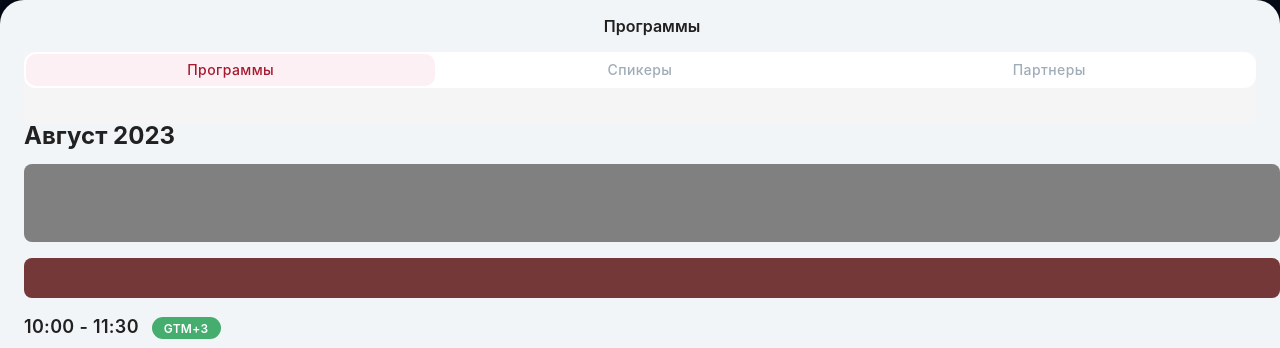
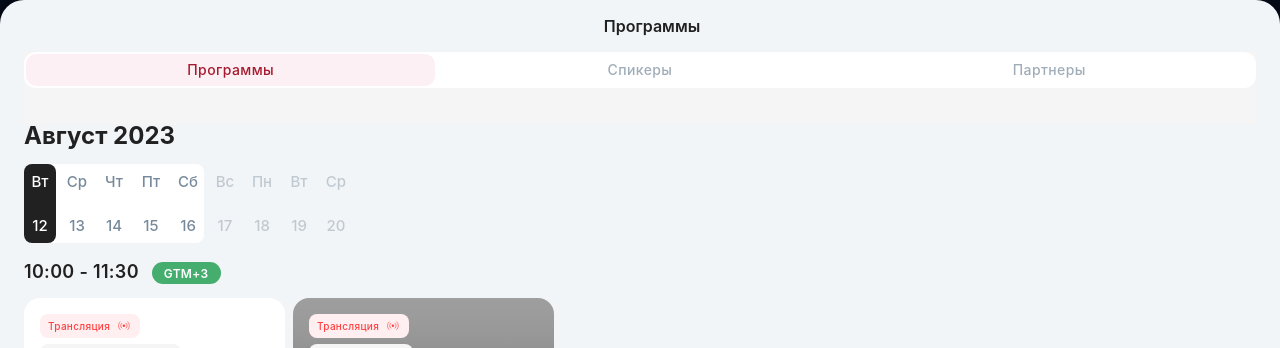
Before and after one commit to NikitaKholodov/JuridicalForum, a React (Create React App) app: page / in a window 1280 px wide. Both pictures are taken after a click on the picture 44 px from the left and 383 px from the top of the page. Shown: the top 348 px of the page. Built offline with nearby package versions, Linux system fonts and the light colour scheme; grey boxes are pictures that could not be loaded.

Commit message:
calendar component

```diff
--- /dev/null
+++ b/src/components/Calendar/Calendar.tsx
@@ -0,0 +1,29 @@
+import React from "react";
+import cn from "classnames";
+
+import { programmsData } from "../../data/data.mock";
+
+import styles from "./styles.module.scss";
+
+const Calendar = () => (
+  <div className={styles.calendar}>
+    <div className={styles.activeDays}>
+      {programmsData.date.activeDays.map((item) => (
+      <div key={item.fullDate} className={cn(styles.day, {
+        [styles.chosen]: item.isChosen
+      })}>
+        <div className={styles.dayName}>{item.dayName}</div>
+        <div className={styles.dayNumber}>{item.dayNumber}</div>
+      </div>))}
+    </div>
+    <div className={styles.disabledDays}>
+    {programmsData.date.disabledDays.map((item) => (
+      <div key={item.fullDate} className={styles.day}>
+        <div className={styles.dayName}>{item.dayName}</div>
+        <div className={styles.dayNumber}>{item.dayNumber}</div>
+      </div>))}
+    </div>
+  </div>
+);
+
+export default Calendar;
--- /dev/null
+++ b/src/components/Calendar/styles.module.scss
@@ -0,0 +1,44 @@
+.calendar {
+  display: flex;
+  color: #778A9B;
+  gap: 5px;
+  color: #778A9B;
+  font-size: 15px;
+  font-style: normal;
+  font-weight: 500;
+  line-height: 20px;
+}
+
+.activeDays, .disabledDays {
+  display: flex;
+  gap: 5px;
+}
+
+.activeDays {
+  background-color: #fff;
+  border-radius: 8px;
+}
+
+.disabledDays {
+  opacity: 0.4;
+}
+
+.day {
+  display: flex;
+  flex-direction: column;
+  gap: 9px;
+  width: 32px;
+
+  div {
+    height: 35px;
+    display: flex;
+    align-items: center;
+    justify-content: center;
+  }
+}
+
+.chosen {
+  border-radius: 8px;
+  background: #212122;
+  color: #fff;
+}
--- a/src/components/Programms/Programms.tsx
+++ b/src/components/Programms/Programms.tsx
@@ -7,6 +7,7 @@ import ProgrammCard from "../ProgrammCard/ProgrammCard";
 import { programmsData } from "../../data/data.mock";
 
 import styles from "./styles.module.scss";
+import Calendar from "../Calendar/Calendar";
 
 const Programms: FC = () => {
   return (
@@ -23,7 +24,9 @@ const Programms: FC = () => {
         <div className={styles.title}>
           {programmsData.date.currentMonth} {programmsData.date.currentYear}
         </div>
-        <div className={styles.calendar}></div>
+        <div className={styles.calendar}>
+          <Calendar />
+        </div>
         <div className={styles.tabs}></div>
         <div className={styles.programm}>
           {programmsData.programm[0].ivents.map((item) => (
--- a/src/components/Programms/styles.module.scss
+++ b/src/components/Programms/styles.module.scss
@@ -26,17 +26,8 @@
   padding-right: 24px;
 }
 
-.calendar {
-  background-color: gray;
-  height: 78px;
-  margin-bottom: 16px;
-  border-radius: 8px;
-}
 
 .tabs {
-  height: 40px;
-  background-color: #753838;
-  border-radius: 8px;
   margin-bottom: 16px;
 }
 
--- a/src/data/data.mock.ts
+++ b/src/data/data.mock.ts
@@ -111,10 +111,10 @@ export const programmsData = {
       { dayName: "Сб", dayNumber: 16, isChosen: false, fullDate: "16.08.2023" },
     ],
     disabledDays: [
-      { dayName: "Вс", dayNumber: 17 },
-      { dayName: "Пн", dayNumber: 18 },
-      { dayName: "Вт", dayNumber: 19 },
-      { dayName: "Ср", dayNumber: 20 },
+      { dayName: "Вс", dayNumber: 17, fullDate: "17.08.2023"  },
+      { dayName: "Пн", dayNumber: 18, fullDate: "18.08.2023"  },
+      { dayName: "Вт", dayNumber: 19, fullDate: "19.08.2023"  },
+      { dayName: "Ср", dayNumber: 20, fullDate: "20.08.2023"  },
     ],
   },
   programm: [
```
